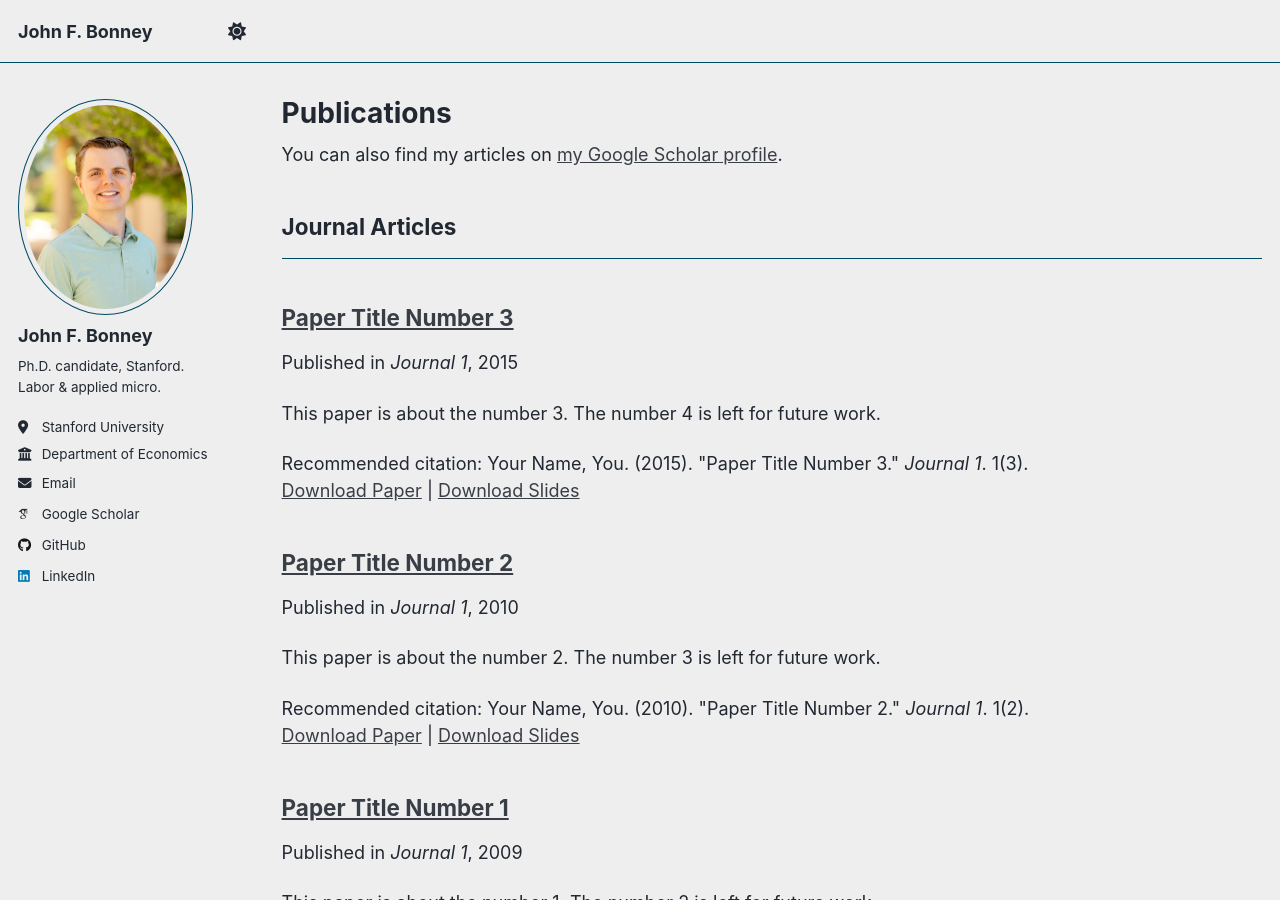
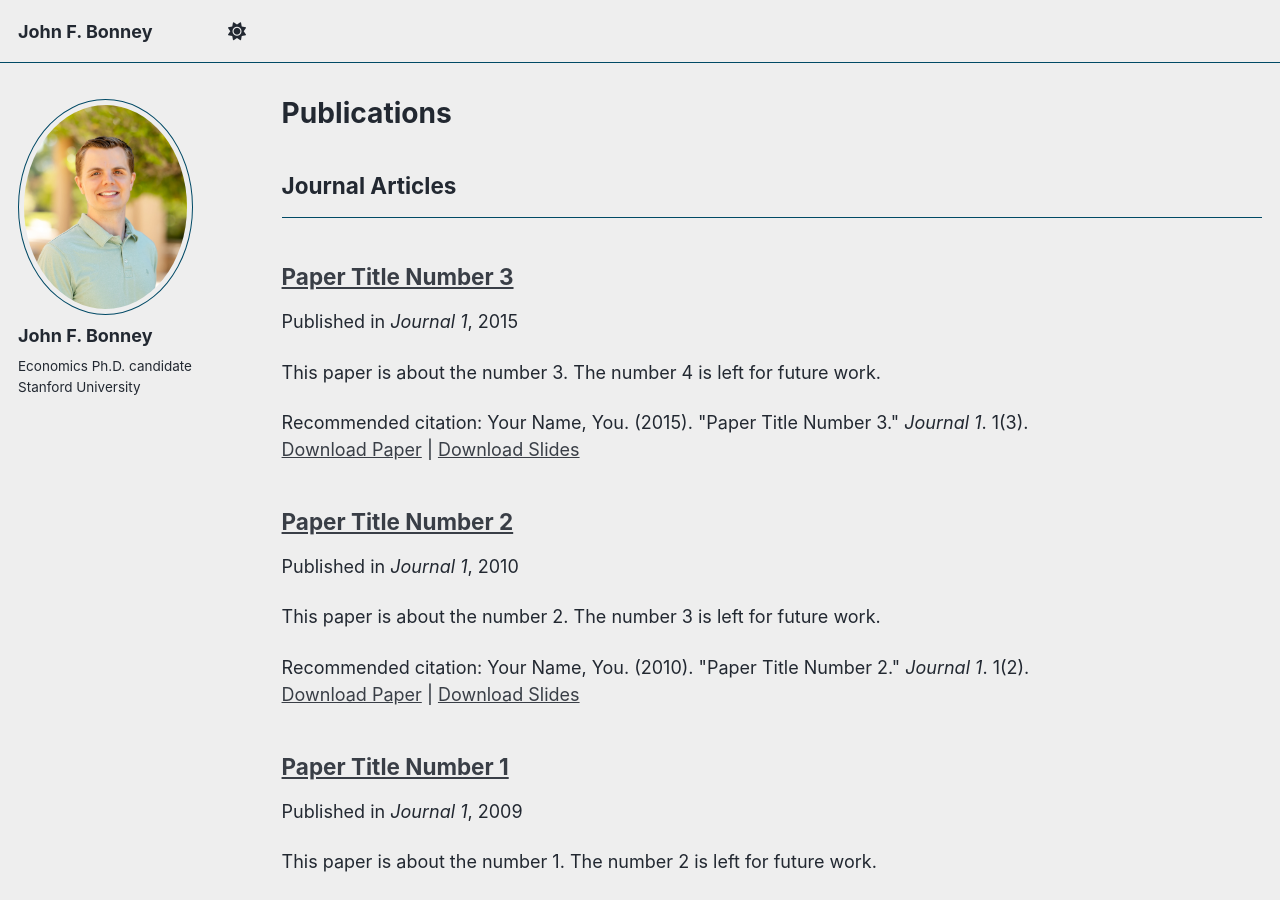
Before and after one commit to johnnybonney/johnnybonney.github.io, a Jekyll site: the page built from _pages/publications.html, in a window 1280 px wide and 900 px high. Built offline with Jekyll 4.4.1, drawn with Linux system fonts in a browser that asks for light colours; some web fonts are replaced; a script that is not in the unit is left out.

Commit message:
Update _config.yml

```diff
--- a/_config.yml
+++ b/_config.yml
@@ -24,19 +24,19 @@ author:
   avatar    : "profile.jpg"             # put /images/profile.jpg in the repo
   name      : "John F. Bonney"          # this is the sidebar display name
   pronouns  :
-  bio       : "Ph.D. candidate, Stanford. Labor & applied micro."
-  location  : "Stanford University"
-  employer  : "Department of Economics"
+  bio       : "Economics Ph.D. candidate<br>Stanford University"
+  location  :
+  employer  :
   uri       :
-  email     : "john@johnbonney.com"
+  email     :
 
-  googlescholar: "https://scholar.google.com/your-id"   # optional
+  googlescholar:
   orcid        :
   pubmed       :
   researchgate :
-  github       : "johnnybonney"         # your GitHub username
+  github       :
 
-  linkedin     : "john-bonney"          # optional
+  linkedin     :
   twitter      :
   bluesky      :
 
```
